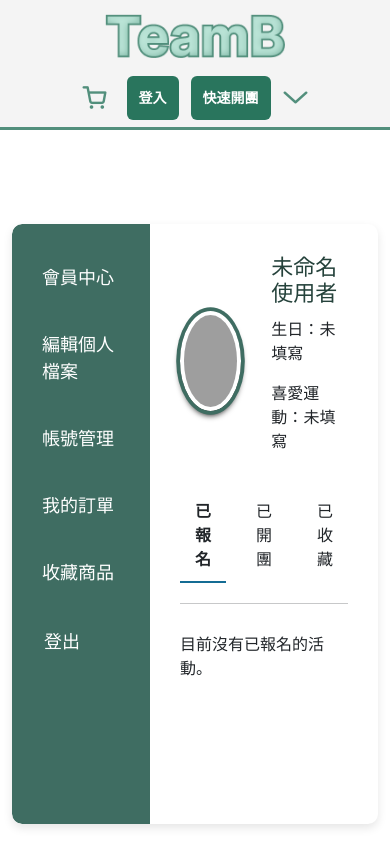
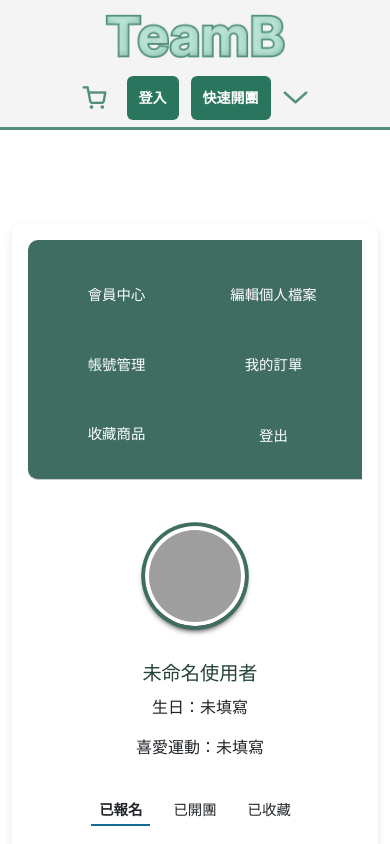
Before and after one commit to zx0938013408/TeamB_next, a Next.js app: page /auth/member in a window 390 px wide. Shown: the top 844 px of the page. Built offline with nearby package versions, Linux system fonts and the light colour scheme.

Commit message:
會員中心rwd（未完成）

```diff
--- a/styles/auth/member-account.module.css
+++ b/styles/auth/member-account.module.css
@@ -1,16 +1,16 @@
+/* === 原始樣式區 === */
 .container {
   display: flex;
-    max-width: 1200px;  /* 限制最大寬度 */
-    min-height: 600px;  /* 設定最小高度 */
-    width: 100%;         /* 避免過度壓縮 */
+  max-width: 1200px;
+  min-height: 600px;
+  width: 100%;
   background: white;
   border-radius: 10px;
   box-shadow: 0 4px 10px rgba(0, 0, 0, 0.1);
   overflow: hidden;
-    margin: 50px auto;  /* 置中 */
+  margin: 50px auto;
+}
 
-  }
-  /* 側邊欄 */
 .sidebar {
   width: 220px;
   background: #3F6D62;
@@ -31,19 +31,16 @@
   border-radius: 5px;
 }
 
-
-
 .mainContent {
   width: 70%;
   height: 80%;
   display: flex;
   flex-direction: column;
+}
 
-
-  }
-  #profileForm{
+#profileForm {
   display: flex;
-    justify-content:space-around;
+  justify-content: space-around;
 }
 
 .rightSection {
@@ -54,20 +51,19 @@
   width: 100%;
   height: 100%;
 }
+
 .title {
-
   font-size: 22px;
   font-weight: bold;
   padding-top: 30px;
   padding-left: 30px;
+}
 
-
-  }
 .avatarContainer {
   display: flex;
   flex-direction: column;
-    align-items: center; /* 水平置中 */
-    gap: 10px; /* 讓圖片與按鈕有間距 */
+  align-items: center;
+  gap: 10px;
 }
 
 .avatar {
@@ -89,23 +85,7 @@
 }
 
 #avatarUpload {
-    display: none; /* 隱藏原始的文件選擇框 */
-  }
-
-  .uploadLabel {
-    background: #29755D;
-    color: white;
-    font-size: 14px;
-    padding: 6px 12px;
-    border-radius: 5px;
-    cursor: pointer;
-    text-align: center;
-    display: inline-block;
-    width: auto;
-  }
-
-  .uploadLabel:hover {
-    background: #3F6D62;
+  display: none;
 }
 
 .uploadLabel {
@@ -132,9 +112,9 @@
   margin-top: 50px;
   margin-left: 100px;
 }
+
 .inputBox,
 .selectBox {
-
   width: 100%;
   height: 45px;
   padding: 10px;
@@ -146,10 +126,8 @@
   box-sizing: border-box;
 }
 
-  .checkboxGroup{
+.checkboxGroup {
   display: flex;
-  }
-  .checkboxGroup{
   width: 100%;
   height: 45px;
   padding: 10px;
@@ -160,19 +138,19 @@
   outline: none;
   box-sizing: border-box;
 }
-  .confirm{
+
+.confirm {
   display: flex;
   justify-content: space-between;
+}
 
-
-  }
 .confirmBtn {
   display: flex;
   justify-content: center;
   align-items: center;
   width: 120px;
   height: 40px;
-    background:  #29755D;
+  background: #29755D;
   color: white;
   font-size: 20px;
   font-weight: 700;
@@ -182,33 +160,22 @@
   margin-top: 30px;
   line-height: 40px;
 }
+
 .confirmBtn:hover {
-    width: 120px;
-    height: 40px;
   background: #A3C4BA;
-    border-radius: 5px;
   border: 3px solid #29755D;
-    color:#29755D;
-    font-size: 20px;
-    font-weight: 700;
-    text-align: center;
-    line-height: 40px;
-    cursor: pointer;
-
+  color: #29755D;
 }
 
-
-  .errorArea{
+.errorArea {
   display: flex;
   margin-top: 20px;
 }
 
-  .prp{
-
+.prp {
   font-weight: 600;
   margin-bottom: 6px;
   color: #333;
-
 }
 
 .passwordContainer {
@@ -225,6 +192,7 @@
   font-size: 20px;
   cursor: pointer;
 }
+
 .menuItem {
   color: white;
   font-size: 18px;
@@ -258,5 +226,95 @@
   background-color: #4e7367;
   color: #fff;
   border-radius: 5px;
+}
 
+/* === 響應式設計區 === */
+@media (max-width: 1024px) {
+  .container {
+    flex-direction: column;
+    border-radius: 0;
+    margin: 20px auto;
   }
+
+  .sidebar {
+    width: 100%;
+    display: grid;
+    grid-template-columns: 1fr 1fr;
+    gap: 10px 20px;
+    padding: 20px;
+    justify-items: center;
+    align-items: center;
+    border-radius: 10px 10px 0 0;
+  }
+
+  .sidebar a,
+  .menuItemBtn {
+    width: 100%;
+    text-align: center;
+    font-size: 16px;
+    padding: 10px;
+    border-radius: 10px;
+  }
+
+  .mainContent {
+    width: 100%;
+    padding: 20px;
+    align-items: center;
+  }
+
+  .form {
+    margin-left: 0;
+    padding: 0 10px;
+    max-width: 100%;
+  }
+
+  .confirm {
+    justify-content: center;
+  }
+
+  .confirmBtn {
+    width: 100%;
+  }
+
+  .rightSection {
+    flex-direction: column;
+    gap: 40px;
+    margin-left: 0;
+  }
+}
+
+@media (max-width: 480px) {
+  .sidebar {
+    grid-template-columns: 1fr;
+  }
+
+  .sidebar a,
+  .menuItemBtn {
+    font-size: 15px;
+    padding: 8px;
+  }
+
+  .title {
+    font-size: 18px;
+    text-align: center;
+  }
+
+  .inputBox,
+  .selectBox {
+    font-size: 14px;
+    padding: 8px;
+  }
+
+  .confirmBtn {
+    font-size: 18px;
+    height: 45px;
+  }
+
+  .prp {
+    font-size: 14px;
+  }
+
+  .eyeIcon {
+    font-size: 18px;
+  }
+}
--- a/styles/auth/member-edit.module.css
+++ b/styles/auth/member-edit.module.css
@@ -310,3 +310,85 @@
   background-color: #5f8b7c;
   color: #fff;
 }
+
+@media (max-width: 1024px) {
+  .container {
+    flex-direction: column;
+    padding: 20px;
+    border-radius: 0;
+  }
+
+  .sidebar {
+    width: 100%;
+    flex-direction: row;
+    flex-wrap: wrap;
+    justify-content: space-around;
+    border-radius: 10px 10px 0 0;
+  }
+
+  .sidebar a, .menuItemBtn {
+    font-size: 16px;
+    padding: 10px 8px;
+    text-align: center;
+    flex: 1 1 40%;
+  }
+
+  .mainContent {
+    width: 100%;
+    padding: 0 20px;
+  }
+
+  .rightSection {
+    flex-direction: column;
+    margin-left: 0;
+    gap: 30px;
+  }
+
+  .form {
+    margin-left: 0;
+    max-width: 100%;
+  }
+
+  .cityBox,
+  .addressBox {
+    width: 100%;
+    margin-right: 0;
+  }
+
+  .confirm {
+    justify-content: center;
+  }
+
+  .confirmBtn {
+    width: 100%;
+  }
+}
+
+@media (max-width: 600px) {
+  .title {
+    font-size: 18px;
+    padding: 20px 10px;
+  }
+
+  .form {
+    gap: 10px;
+  }
+
+  .inputBox,
+  .selectBox,
+  .checkboxGroup,
+  .cityBox,
+  .addressBox {
+    font-size: 14px;
+    padding: 8px;
+  }
+
+  .confirmBtn {
+    font-size: 18px;
+  }
+
+  .errorMessage {
+    font-size: 14px;
+    margin-right: 10px;
+  }
+}
--- a/styles/auth/member.module.css
+++ b/styles/auth/member.module.css
@@ -175,3 +175,133 @@
     border-radius: 5px;
 
   }
+
+  .activityCard {
+    display: flex;
+    align-items: flex-start;
+    gap: 20px;
+    padding: 20px;
+    margin-bottom: 20px;
+    background: #fff;
+    border-radius: 10px;
+    box-shadow: 0 2px 6px rgba(0, 0, 0, 0.1);
+  }
+
+  .activityImage {
+    width: 100px;
+    height: 100px;
+    flex-shrink: 0;
+    background-color: #eee;
+    border-radius: 8px;
+    object-fit: cover;
+  }
+
+  .activityInfo {
+    flex: 1;
+    display: flex;
+    flex-direction: column;
+    gap: 8px;
+  }
+
+  .activityActions {
+    display: flex;
+    flex-direction: column;
+    gap: 10px;
+    align-items: flex-start;
+    margin-top: 10px;
+  }
+
+
+
+  @media (max-width: 768px) {
+    .container {
+      flex-direction: column;
+      padding: 1rem;
+    }
+
+    .sidebar {
+      width: 100%;
+      flex-direction: row;
+      flex-wrap: wrap;
+      justify-content: space-around;
+      border-right: none;
+      border-bottom: 1px solid #ccc;
+      padding-bottom: 1rem;
+      margin-bottom: 1rem;
+    }
+
+    .menuItem,
+    .menuItemBtn {
+      width: 45%;
+      margin: 0.25rem 0;
+      text-align: center;
+      font-size: 0.9rem;
+    }
+
+    .content {
+      width: 100%;
+    }
+
+    .profileHeader {
+      flex-direction: column;
+      align-items: center;
+      text-align: center;
+    }
+
+    .avatar {
+      width: 100px;
+      height: 100px;
+      margin-bottom: 1rem;
+    }
+
+    .userInfo h2 {
+      font-size: 1.2rem;
+    }
+
+    .tabMenu {
+      flex-direction: column;
+      gap: 0.5rem;
+      align-items: center;
+    }
+
+    .tabItem {
+      font-size: 0.9rem;
+      padding: 0.25rem 0.5rem;
+    }
+
+    .tabContent {
+      padding: 0;
+    }
+    @media (max-width: 768px) {
+      .activityCard {
+        flex-direction: column;
+        align-items: center;
+        text-align: center;
+      }
+
+      .activityImage {
+        width: 80%;
+        height: auto;
+      }
+
+      .activityInfo {
+        width: 100%;
+        align-items: center;
+      }
+
+      .activityActions {
+        width: 100%;
+        flex-direction: row;
+        justify-content: center;
+        flex-wrap: wrap;
+        gap: 8px;
+      }
+
+      .activityActions button {
+        font-size: 14px;
+        padding: 8px 12px;
+        width: auto;
+      }
+    }
+
+  }
```
Lines whose indentation alone changed are shown as unchanged.
